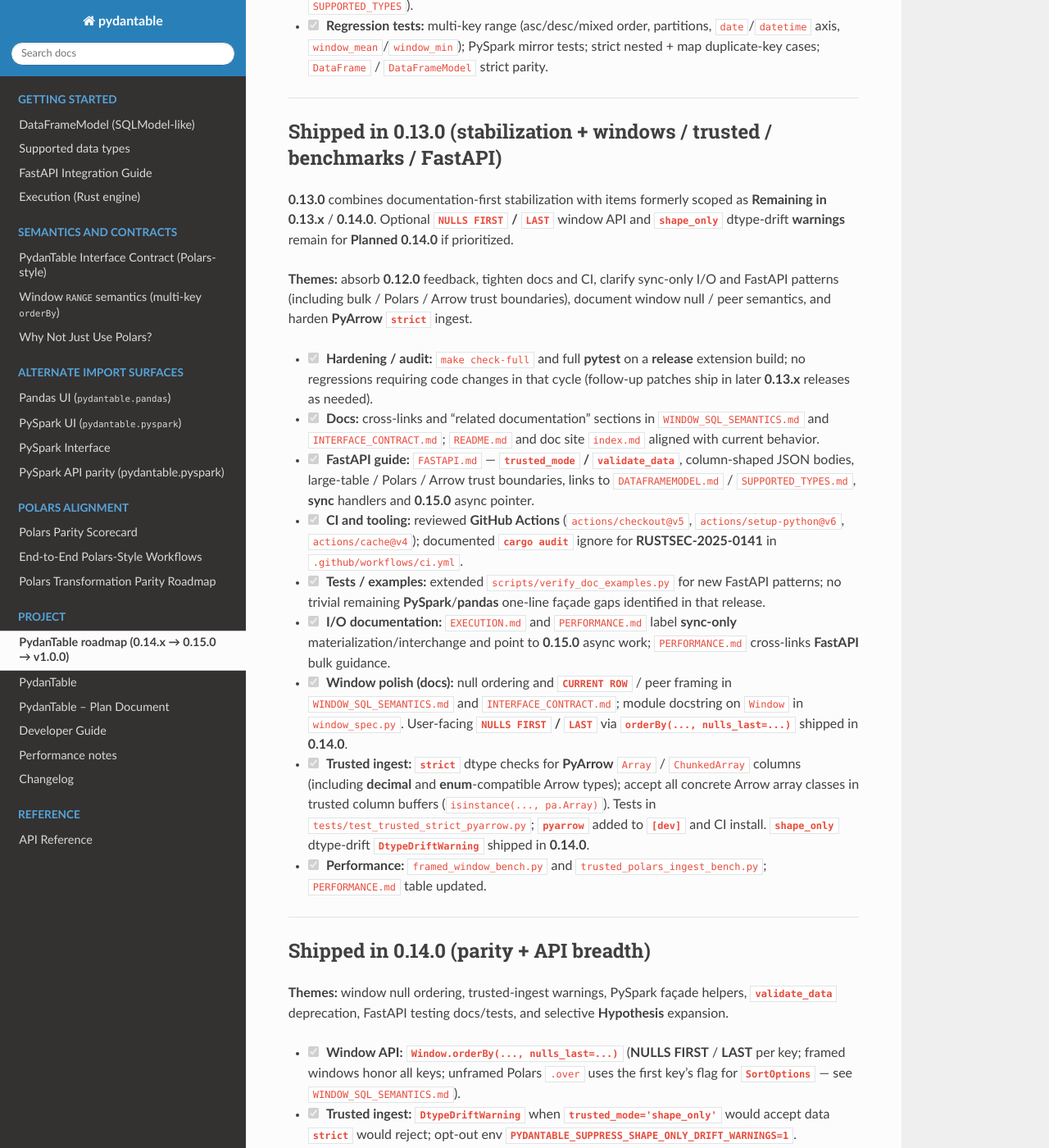
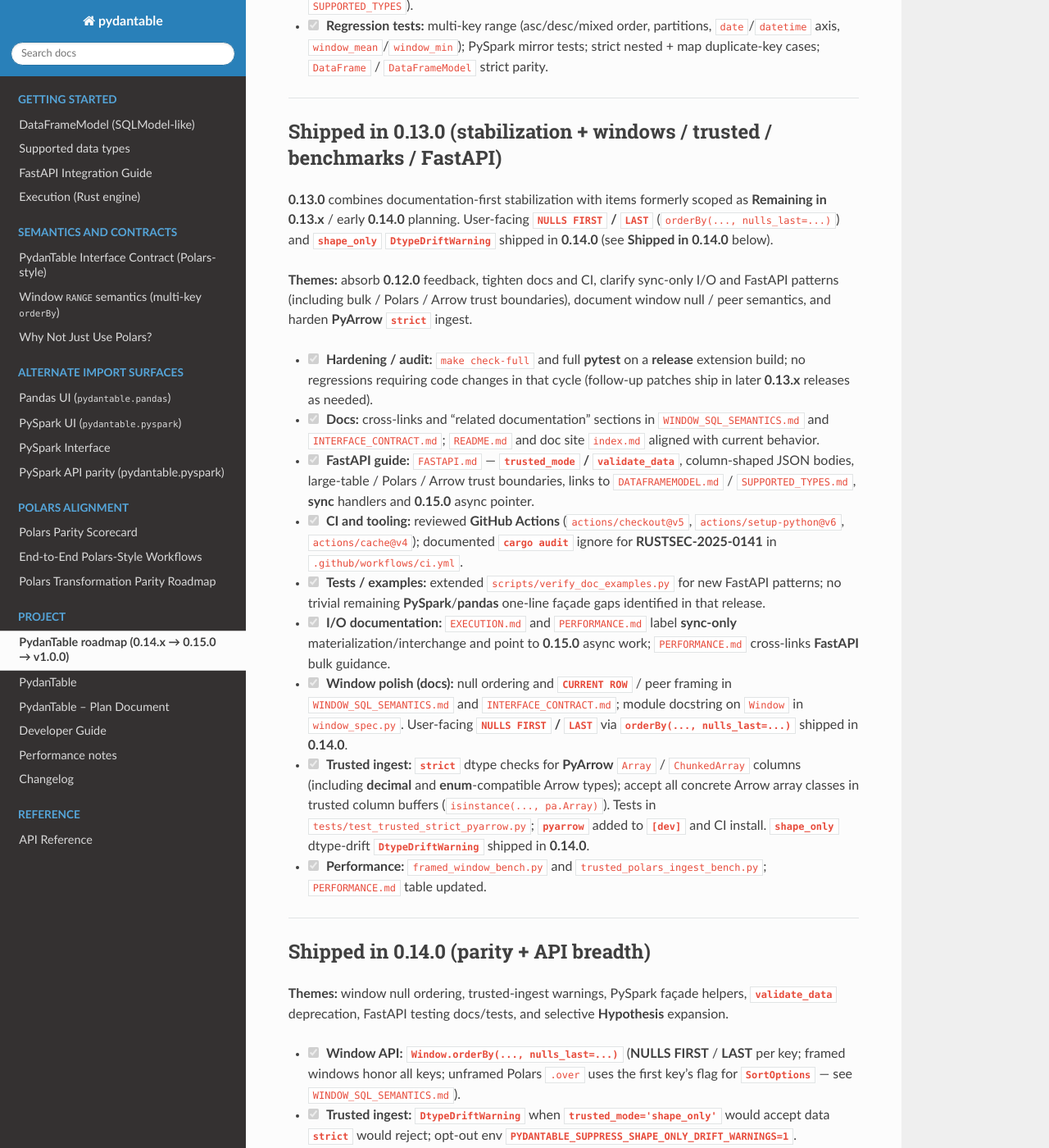
Before and after one commit to eddiethedean/pydantable, a Sphinx documentation site: the page built from docs/ROADMAP.md, in a window 1280 px wide and 1400 px high, scrolled down 4391 px. Shown: the whole window at 82% size. Built offline with Sphinx 7.4.7 and the Read the Docs theme 3.1.0, drawn with Linux system fonts in a browser that asks for light colours; the version number is read from the project's files by our own code; some of the changed text lies outside the part shown.

Commit message:
chore: release readiness — CI parity, docs, test layout
- Reorder test_v014_features so PySpark tests run without FastAPI installed
- Align release.yml Python test deps with CI (pyarrow, fastapi, httpx)
- Fix stale ROADMAP 0.13.0 blurb; note regression tests in ROADMAP/changelog
- DEVELOPER: remind to keep release workflow test deps in sync with CI

```diff
--- a/docs/ROADMAP.md
+++ b/docs/ROADMAP.md
@@ -144,7 +144,7 @@
 
 ## Shipped in 0.13.0 (stabilization + windows / trusted / benchmarks / FastAPI)
 
-**0.13.0** combines documentation-first stabilization with items formerly scoped as **Remaining in 0.13.x** / **0.14.0**. Optional **`NULLS FIRST` / `LAST`** window API and **`shape_only`** dtype-drift **warnings** remain for **Planned 0.14.0** if prioritized.
+**0.13.0** combines documentation-first stabilization with items formerly scoped as **Remaining in 0.13.x** / early **0.14.0** planning. User-facing **`NULLS FIRST` / `LAST`** (`orderBy(..., nulls_last=...)`) and **`shape_only`** **`DtypeDriftWarning`** shipped in **0.14.0** (see **Shipped in 0.14.0** below).
 
 **Themes:** absorb **0.12.0** feedback, tighten docs and CI, clarify sync-only I/O and FastAPI patterns (including bulk / Polars / Arrow trust boundaries), document window null / peer semantics, and harden **PyArrow** **`strict`** ingest.
 
```
Also changed, not shown: other parts of docs/ROADMAP.md (+1 -0 lines), docs/DEVELOPER.md (+1 -1 lines), docs/changelog.md (+1 -0 lines), 2 other files.
